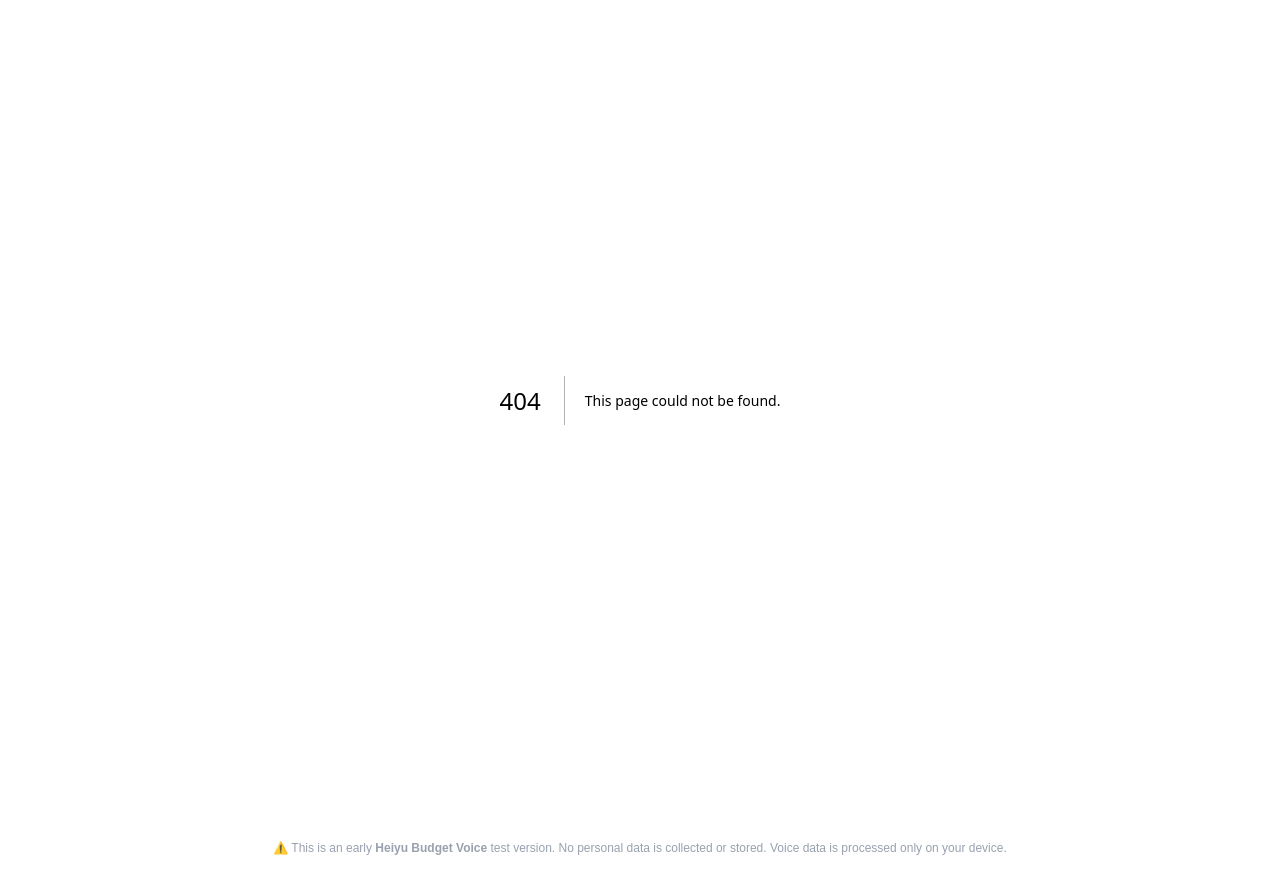
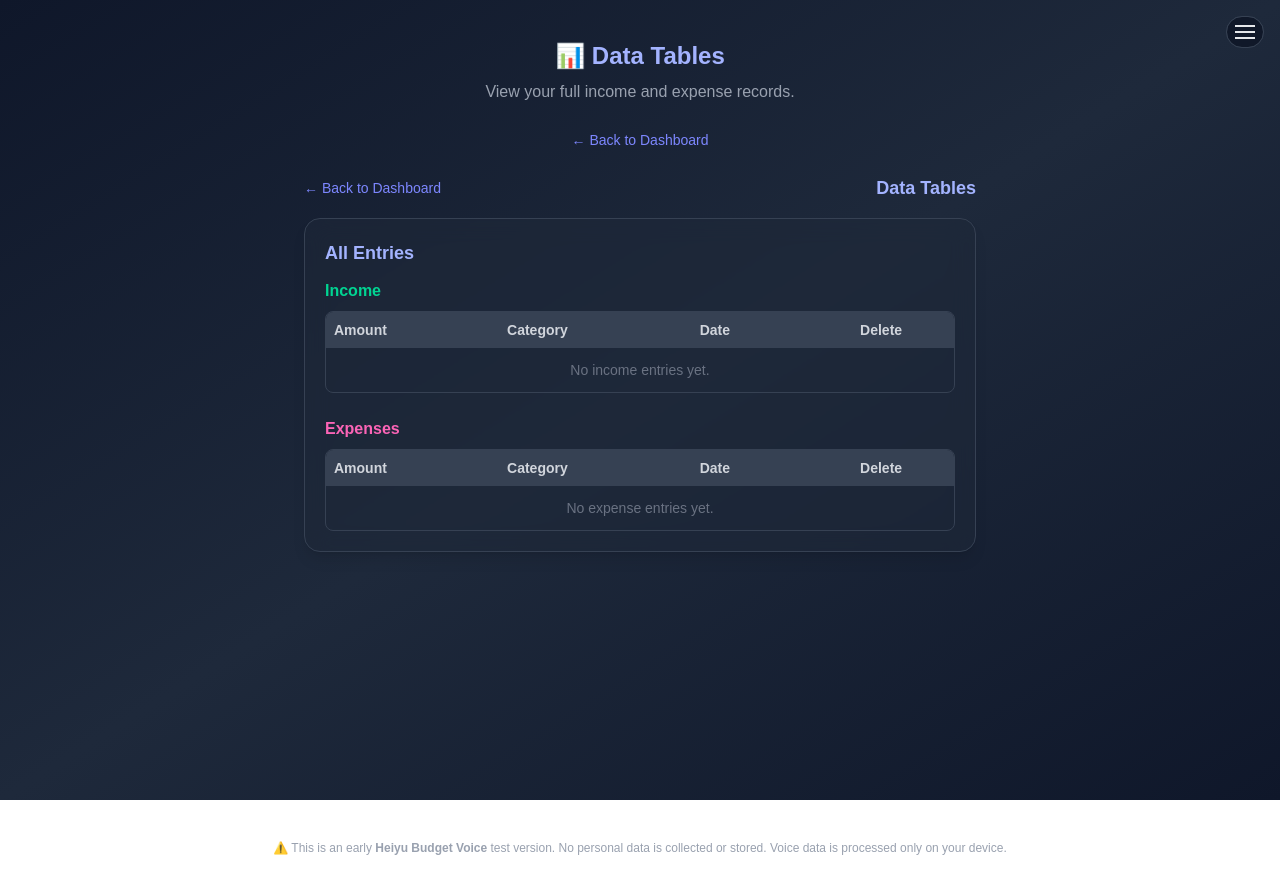
Before and after one commit to IrishDec/heiyu-budget-voice, a Next.js app in the folder frontend/: page /data-tables in a window 1280 px wide. Before the commit this address had no page. Built offline with nearby package versions, Linux system fonts and the light colour scheme.

Commit message:
Rename tables to data-tables and restore FooterNote

```diff
--- /dev/null
+++ b/frontend/app/data-tables/page.tsx
@@ -0,0 +1,27 @@
+"use client";
+
+import React from "react";
+import Link from "next/link";
+import DataTables from "../components/DataTables";
+import Menu from "../components/Menu";
+
+export default function DataTablesPage() {
+  const saved = localStorage.getItem("heiyu_budget_entries");
+  const entries = saved ? JSON.parse(saved) : [];
+
+  return (
+    <main className="min-h-screen bg-gradient-to-br from-[#0f172a] via-[#1e293b] to-[#0f172a] text-white px-4 py-10">
+      <Menu />
+      <div className="max-w-2xl mx-auto text-center">
+        <h1 className="text-2xl font-bold text-indigo-300 mb-2">📊 Data Tables</h1>
+        <p className="text-gray-400 mb-6">View your full income and expense records.</p>
+
+        <Link href="/" className="text-indigo-400 hover:text-indigo-300 text-sm mb-6 inline-block">
+          ← Back to Dashboard
+        </Link>
+
+        <DataTables entries={entries} />
+      </div>
+    </main>
+  );
+}
--- a/frontend/app/layout.tsx
+++ b/frontend/app/layout.tsx
@@ -1,7 +1,7 @@
 import type { Metadata } from "next";
 import { Geist, Geist_Mono } from "next/font/google";
 import "./globals.css";
-import FooterNote from "./components/FooterNote"; // ✅ Move import here at the top
+import FooterNote from "./components/FooterNote"; // ✅ correct import
 
 const geistSans = Geist({
   variable: "--font-geist-sans",
@@ -14,22 +14,20 @@ const geistMono = Geist_Mono({
 });
 
 export const metadata: Metadata = {
-  title: "Heiyu Budget Voice",
-  description: "Fast voice or text budgeting app.",
+  title: "HeiyuBudget",
+  description: "Fast voice or text budgeting app",
 };
 
 export default function RootLayout({
   children,
-}: Readonly<{
+}: {
   children: React.ReactNode;
-}>) {
+}) {
   return (
     <html lang="en">
-      <body
-        className={`${geistSans.variable} ${geistMono.variable} antialiased bg-gray-900 text-white`}
-      >
+      <body className={`${geistSans.variable} ${geistMono.variable} antialiased`}>
         {children}
-        <FooterNote /> {/* ✅ Footer note added here */}
+        <FooterNote /> {/* ✅ correctly rendered */}
       </body>
     </html>
   );
--- a/frontend/app/page.tsx
+++ b/frontend/app/page.tsx
@@ -67,14 +67,14 @@ const amtIndex = words.findIndex((w: string) => w.includes(amount));
           category = words[amtIndex + 1];
         }
       }
+const entry = {
+  type: typeGuess,
+  text: spokenText,
+  amount,
+  category: category || "Uncategorized",
+  created_at: new Date().toISOString(), // ← ISO always
+};
 
-      const entry = {
-        type: typeGuess,
-        text: spokenText,
-        amount,
-        category: category || "Uncategorized",
-        created_at: new Date().toLocaleString(),
-      };
 
       setEntries((prev) => [entry, ...prev].slice(0, 50));
       alert(`🎙️ Saved ${entry.type}: "${spokenText}"`);
```
